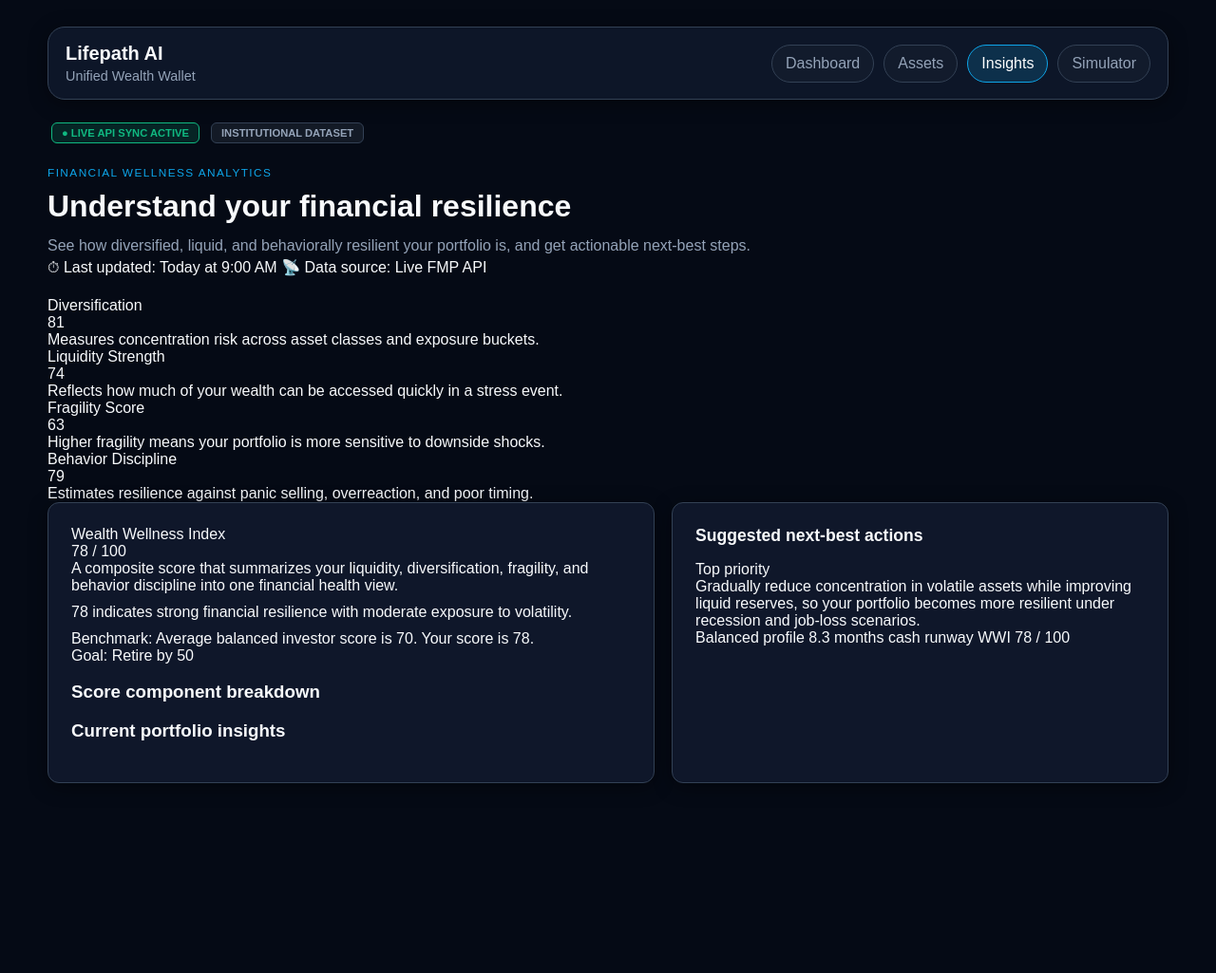
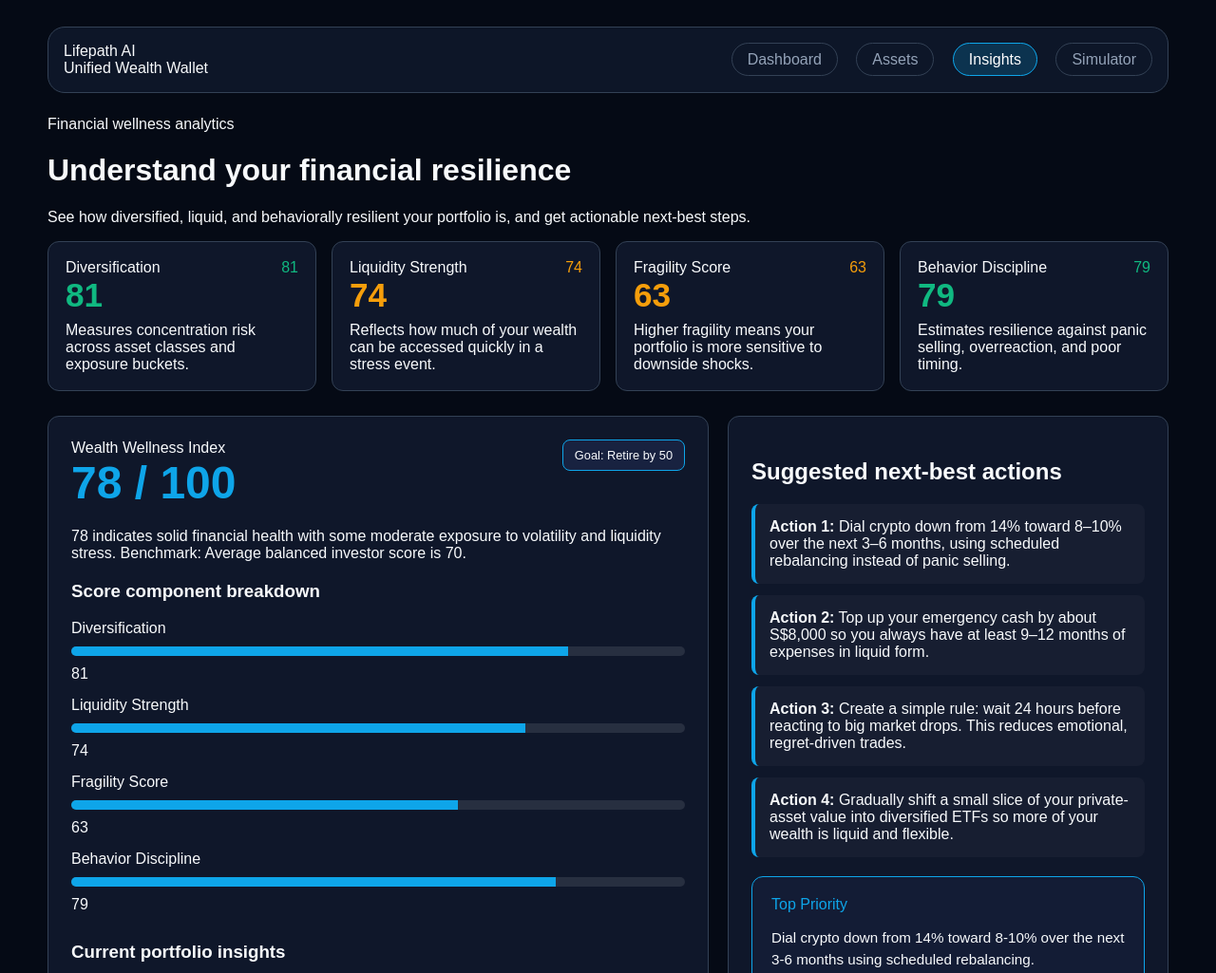
Before and after one commit to tryingtosurviven/CapitAI-2026, a website: page insights.html in a window 1280 px wide. Shown: the top 1025 px of the page at 95% size. Before the commit the page ends 873 px from the top, so only its background shows below. Drawn offline with Linux system fonts and the light colour scheme.

Commit message:
fix: resolve merge conflicts and sync insights with shaira data

```diff
--- a/insights.html
+++ b/insights.html
@@ -6,19 +6,14 @@
   <title>Insights | Lifepath AI</title>
   <style>
     :root {
-      /* Premium Fintech Palette */
       --bg: #050a15;
       --panel: #0f172a;
-      --panel-hover: #1e293b;
       --line: #334155;
       --text: #f8fafc;
       --muted: #94a3b8;
-      --primary: #0ea5e9; /* Tickrs Cyan */
-      --secondary: #6366f1; /* Muted Indigo */
+      --primary: #0ea5e9;
       --green: #10b981;
       --amber: #f59e0b;
-      --red: #f43f5e;
-      --shadow: 0 4px 20px rgba(0, 0, 0, 0.4);
       --radius: 12px;
     }
 
@@ -31,67 +26,59 @@
       color: var(--text);
     }
 
-    a { color: inherit; text-decoration: none; }
+    .container { width: min(1180px, calc(100% - 32px)); margin: 0 auto; padding: 28px 0; }
 
-    .container {
-      width: min(1180px, calc(100% - 32px));
-      margin: 0 auto;
-      padding: 28px 0 48px;
+    .navbar {
+      display: flex; justify-content: space-between; align-items: center;
+      margin-bottom: 24px; padding: 16px;
+      background: rgba(16, 26, 46, 0.8); border: 1px solid var(--line); border-radius: 18px;
     }
 
-    .navbar {
-      display: flex; justify-content: space-between; align-items: center; gap: 16px;
-      margin-bottom: 24px; padding: 16px 18px;
-      background: rgba(16, 26, 46, 0.78); border: 1px solid var(--line);
-      border-radius: 18px; box-shadow: var(--shadow);
+    .nav-link { color: var(--muted); text-decoration: none; margin-left: 15px; padding: 8px 16px; border-radius: 20px; border: 1px solid var(--line); }
+    .nav-link.active { color: white; background: rgba(14, 165, 233, 0.2); border-color: var(--primary); }
+
+    /* Fix for the "Wordy" look: Metric Grid */
+    .metric-grid {
+      display: grid;
+      grid-template-columns: repeat(4, 1fr);
+      gap: 16px;
+      margin-bottom: 26px;
     }
 
-    .brand { display: flex; flex-direction: column; gap: 4px; }
-    .brand-title { font-size: 1.25rem; font-weight: 700; }
-    .brand-subtitle { color: var(--muted); font-size: 0.9rem; }
-
-    .nav-links { display: flex; flex-wrap: wrap; gap: 10px; }
-    .nav-link {
-      padding: 10px 14px; border-radius: 999px; border: 1px solid var(--line);
-      color: var(--muted); background: rgba(255, 255, 255, 0.02);
+    .metric-card {
+      background: var(--panel);
+      padding: 20px;
+      border-radius: var(--radius);
+      border: 1px solid var(--line);
     }
 
-    .nav-link.active { color: white; background: rgba(14, 165, 233, 0.18); border-color: var(--primary); }
-
-    .page-header { margin-bottom: 22px; }
-    .eyebrow { color: var(--primary); text-transform: uppercase; letter-spacing: 0.12em; font-size: 0.74rem; margin-bottom: 10px; }
-    .page-title { margin: 0 0 10px; font-size: 2rem; }
-    .page-subtitle { color: var(--muted); line-height: 1.6; margin: 0; }
-
-    .panel, .card {
-      background: var(--panel); border: 1px solid var(--line);
-      border-radius: var(--radius); box-shadow: var(--shadow);
-      padding: 24px; transition: 0.2s ease;
-    }
-    .panel:hover { border-color: var(--primary); background: var(--panel-hover); }
-
-    .metric-grid { display: grid; grid-template-columns: repeat(4, 1fr); gap: 16px; margin-bottom: 26px; }
-    .card-title { color: var(--muted); font-size: 0.75rem; text-transform: uppercase; letter-spacing: 0.08em; margin-bottom: 12px; }
-    .metric-score { font-size: 2.2rem; font-weight: 800; margin-bottom: 8px; }
-
-    .layout-2 { display: grid; grid-template-columns: 1.1fr 0.9fr; gap: 18px; }
-    .section-title { margin: 0 0 16px; font-size: 1.1rem; }
-
-    .primary-btn {
-      background: var(--primary); color: white; border: none;
-      padding: 10px 18px; border-radius: 10px; cursor: pointer; font-weight: 700;
+    .card, .panel {
+      background: var(--panel);
+      border: 1px solid var(--line);
+      border-radius: var(--radius);
+      padding: 18px;
+      transition: all 0.2s ease-in-out;
     }
 
-    .toast {
-      position: fixed; top: 18px; right: 18px; z-index: 9999;
-      padding: 14px 16px; border-radius: 12px; opacity: 0; transition: 0.3s;
+    .metric-score {
+      font-size: 2.2rem;
+      font-weight: 800;
+      margin-bottom: 8px;
     }
-    .toast.show { opacity: 1; transform: translateY(0); }
 
+    .metric-label { color: var(--muted); text-transform: uppercase; font-size: 0.7rem; margin-bottom: 8px; }
+    .metric-value { font-size: 2.2rem; font-weight: 800; margin-bottom: 4px; }
+    .score-good { color: var(--green); }
+    .score-medium { color: var(--amber); }
+
+    .layout-2 { display: grid; grid-template-columns: 1.2fr 0.8fr; gap: 20px; }
+    .panel { background: var(--panel); border: 1px solid var(--line); border-radius: var(--radius); padding: 24px; }
+
+    .bar-track { height: 10px; background: rgba(255,255,255,0.1); border-radius: 5px; margin: 10px 0; overflow: hidden; }
+    .bar-fill { height: 100%; background: var(--primary); transition: width 1s ease-in-out; }
+
+    .action-card { border-left: 4px solid var(--primary); background: rgba(255,255,255,0.03); padding: 15px; border-radius: 8px; margin-bottom: 12px; }
   </style>
-
-  <script src="mock-data.js"></script>
-  <script src="state.js"></script>
 </head>
 <body>
   <div class="container">
@@ -108,171 +95,100 @@
       </div>
     </nav>
 
-    <div style="display: flex; gap: 12px; margin-bottom: 24px; padding: 0 4px;">
-      <span style="font-size: 0.7rem; padding: 4px 10px; background: rgba(16, 185, 129, 0.15); color: var(--green); border: 1px solid var(--green); border-radius: 6px; font-weight: 700;">
-        ● LIVE API SYNC ACTIVE
-      </span>
-      <span style="font-size: 0.7rem; padding: 4px 10px; background: rgba(148, 163, 184, 0.1); color: var(--muted); border: 1px solid var(--line); border-radius: 6px; font-weight: 700;">
-        INSTITUTIONAL DATASET
-      </span>
-    </div>
-
     <div class="page-header">
       <div class="eyebrow">Financial wellness analytics</div>
       <h1 class="page-title">Understand your financial resilience</h1>
-      <p class="page-subtitle">
-        See how diversified, liquid, and behaviorally resilient your portfolio is, and get actionable next-best steps.
-      </p>
-      <div class="meta-tags">
-        <span class="meta-chip" id="insights-last-updated">⏱ Last updated: Today at 9:00 AM</span>
-        <span class="meta-chip" id="insights-data-source">📡 Data source: Live FMP API</span>
-      </div>
+      <p class="page-subtitle">See how diversified, liquid, and behaviorally resilient your portfolio is, and get actionable next-best steps.</p>
     </div>
 
-    <div class="metrics-grid">
-      <div class="metric-card">
-        <div class="metric-label">Diversification</div>
-        <div class="metric-value" id="diversification-score">81</div>
-        <div class="metric-note">Measures concentration risk across asset classes and exposure buckets.</div>
+    <div class="metric-grid">
+      <div class="card">
+        <div class="card-title">Diversification <span style="float:right; color:var(--green);">81</span></div>
+        <div class="metric-score" style="color:var(--green);">81</div>
+        <div class="card-note">Measures concentration risk across asset classes and exposure buckets.</div>
       </div>
-
-      <div class="metric-card">
-        <div class="metric-label">Liquidity Strength</div>
-        <div class="metric-value" id="liquidity-score">74</div>
-        <div class="metric-note">Reflects how much of your wealth can be accessed quickly in a stress event.</div>
+      <div class="card">
+        <div class="card-title">Liquidity Strength <span style="float:right; color:var(--amber);">74</span></div>
+        <div class="metric-score" style="color:var(--amber);">74</div>
+        <div class="card-note">Reflects how much of your wealth can be accessed quickly in a stress event.</div>
       </div>
-
-      <div class="metric-card">
-        <div class="metric-label">Fragility Score</div>
-        <div class="metric-value" id="fragility-score">63</div>
-        <div class="metric-note">Higher fragility means your portfolio is more sensitive to downside shocks.</div>
+      <div class="card">
+        <div class="card-title">Fragility Score <span style="float:right; color:var(--amber);">63</span></div>
+        <div class="metric-score" style="color:var(--amber);">63</div>
+        <div class="card-note">Higher fragility means your portfolio is more sensitive to downside shocks.</div>
       </div>
-
-      <div class="metric-card">
-        <div class="metric-label">Behavior Discipline</div>
-        <div class="metric-value" id="behavior-score">79</div>
-        <div class="metric-note">Estimates resilience against panic selling, overreaction, and poor timing.</div>
+      <div class="card">
+        <div class="card-title">Behavior Discipline <span style="float:right; color:var(--green);">79</span></div>
+        <div class="metric-score" style="color:var(--green);">79</div>
+        <div class="card-note">Estimates resilience against panic selling, overreaction, and poor timing.</div>
       </div>
     </div>
 
     <div class="layout-2">
       <div class="panel">
-        <div class="score-wrap">
+        <div style="display:flex; justify-content:space-between; align-items:flex-start; margin-bottom:20px;">
           <div>
-            <div class="score-label">Wealth Wellness Index</div>
-            <div class="score-value" id="wwi-score">78 / 100</div>
-            <div class="score-subtext">
-              A composite score that summarizes your liquidity, diversification, fragility, and behavior discipline into one financial health view.
-            </div>
-            <div class="score-subtext" id="wwi-explanation" style="margin-top: 10px;">
-              78 indicates strong financial resilience with moderate exposure to volatility.
-            </div>
-            <div class="score-subtext" id="wwi-benchmark" style="margin-top: 10px;">
-              Benchmark: Average balanced investor score is 70. Your score is 78.
-            </div>
+            <div class="card-title">Wealth Wellness Index</div>
+            <div style="font-size:3rem; font-weight:800; color:var(--primary);">78 / 100</div>
           </div>
-          <div class="score-chip" id="goal-chip">Goal: Retire by 50</div>
+          <div style="padding:8px 12px; background:rgba(109,124,255,0.1); border-radius:8px; font-size:0.8rem; border:1px solid var(--primary);">Goal: Retire by 50</div>
         </div>
 
-        <h3 class="subsection-title">Score component breakdown</h3>
-        <div class="component-list" id="component-list"></div>
+        <p class="card-note" style="margin-bottom:20px;">78 indicates solid financial health with some moderate exposure to volatility and liquidity stress. Benchmark: Average balanced investor score is 70.</p>
 
-        <h3 class="subsection-title">Current portfolio insights</h3>
-        <div class="insight-list" id="insight-list"></div>
+        <h3 class="section-title">Score component breakdown</h3>
+        <div style="display:grid; gap:15px; margin-bottom:30px;">
+          <div class="component-row"><span>Diversification</span><div class="bar-track"><div class="bar-fill" style="width:81%;"></div></div><span>81</span></div>
+          <div class="component-row"><span>Liquidity Strength</span><div class="bar-track"><div class="bar-fill" style="width:74%;"></div></div><span>74</span></div>
+          <div class="component-row"><span>Fragility Score</span><div class="bar-track"><div class="bar-fill" style="width:63%;"></div></div><span>63</span></div>
+          <div class="component-row"><span>Behavior Discipline</span><div class="bar-track"><div class="bar-fill" style="width:79%;"></div></div><span>79</span></div>
+        </div>
+
+        <h3 class="section-title">Current portfolio insights</h3>
+        <div style="display:grid; gap:10px;">
+          <div class="card" style="padding:15px; background:rgba(255,255,255,0.03); font-size:0.9rem; color:var(--muted);">You have around 8 months of essential expenses in cash, which is a healthy liquidity buffer.</div>
+          <div class="card" style="padding:15px; background:rgba(255,255,255,0.03); font-size:0.9rem; color:var(--muted);">Crypto is slightly above your target range. Gradual de-risking can reduce future stress.</div>
+        </div>
       </div>
 
       <div class="panel">
         <h2 class="section-title">Suggested next-best actions</h2>
-        <div class="action-list" id="action-list"></div>
+        <div id="suggested-actions-list">
+          <div class="action-card">
+            <strong>Action 1:</strong> Dial crypto down from 14% toward 8–10% over the next 3–6 months, using scheduled rebalancing instead of panic selling.
+          </div>
+          <div class="action-card">
+            <strong>Action 2:</strong> Top up your emergency cash by about S$8,000 so you always have at least 9–12 months of expenses in liquid form.
+          </div>
+          <div class="action-card">
+            <strong>Action 3:</strong> Create a simple rule: wait 24 hours before reacting to big market drops. This reduces emotional, regret-driven trades.
+          </div>
+          <div class="action-card">
+            <strong>Action 4:</strong> Gradually shift a small slice of your private-asset value into diversified ETFs so more of your wealth is liquid and flexible.
+          </div>
 
-        <div class="priority-card">
-          <div class="priority-title">Top priority</div>
-          <div class="priority-text" id="priority-text">
-            Gradually reduce concentration in volatile assets while improving liquid reserves, so your portfolio becomes more resilient under recession and job-loss scenarios.
           </div>
-        </div>
 
-        <div class="tag-row">
-          <span class="small-tag" id="profile-tag">Balanced profile</span>
-          <span class="small-tag" id="runway-tag">8.3 months cash runway</span>
-          <span class="small-tag" id="wwi-tag">WWI 78 / 100</span>
+        <div style="margin-top:20px; padding:20px; background:rgba(109,124,255,0.05); border:1px solid var(--primary); border-radius:12px;">
+          <div class="card-title" style="color:var(--primary);">Top Priority</div>
+          <p style="font-size:0.95rem; line-height:1.5;">Dial crypto down from 14% toward 8-10% over the next 3-6 months using scheduled rebalancing.</p>
         </div>
       </div>
     </div>
+
+    <div class="card" style="padding:15px; background:rgba(255,255,255,0.03); font-size:0.9rem; color:var(--muted);">
+      Private assets like your 3D printing business are valuable but illiquid. They should not be your first line of defence in an emergency.
+    </div>
+
+    <div style="display: flex; gap: 8px; margin-top: 15px;">
+      <span style="font-size: 0.7rem; padding: 4px 8px; background: rgba(255,255,255,0.05); border-radius: 4px; color: var(--muted);">Balanced profile</span>
+      <span style="font-size: 0.7rem; padding: 4px 8px; background: rgba(255,255,255,0.05); border-radius: 4px; color: var(--muted);">8.3 months cash runway</span>
+      <span style="font-size: 0.7rem; padding: 4px 8px; background: rgba(255,255,255,0.05); border-radius: 4px; color: var(--muted);">WWI 78 / 100</span>
+    </div>
   </div>
 
-  <script>
-    function getGlobalMeta() {
-      const fallback = {
-        lastUpdated: "Today at 9:00 AM",
-        dataSource: "Live FMP API"
-      };
+  <script src="mock-data.js"></script>
+  <script src="state.js"></script>
 
-      if (typeof StateManager !== "undefined") {
-        const globalState = StateManager.get();
-        return {
-          lastUpdated: globalState.lastUpdated || fallback.lastUpdated,
-          dataSource: globalState.dataSource || fallback.dataSource
-        };
-      }
-
-      return fallback;
-    }
-
-    function renderInsights() {
-      const actionsList = document.getElementById("suggested-actions-list");
-      if (!actionsList) return;
-
-      actionsList.innerHTML = suggestions.map((action, index) => `
-        <div class="panel" style="margin-bottom: 16px; border-left: 4px solid ${action.color}; padding: 20px;">
-          <div style="display: flex; justify-content: space-between; align-items: flex-start; gap: 15px;">
-            <div>
-              <div style="color: ${action.color}; font-size: 0.7rem; font-weight: 800; text-transform: uppercase; margin-bottom: 8px;">
-                Next-Best Action
-              </div>
-              <div style="font-size: 1rem; font-weight: 700; margin-bottom: 8px; color: white;">
-                ${action.text}
-              </div>
-            </div>
-            <button class="primary-btn" style="white-space:nowrap; padding: 8px 12px; font-size: 0.8rem;"
-                    onclick='simulateFix(this, ${JSON.stringify(action.impact)})'>
-              Simulate Fix
-            </button>
-          </div>
-          <div style="font-size: 0.8rem; color: var(--muted); margin-top: 10px;">
-            Targeting: ${Object.keys(action.impact).join(", ")} improvement
-          </div>
-        </div>
-      `).join("");
-
-      setTimeout(() => {
-        document.querySelectorAll(".bar-fill").forEach(bar => {
-          bar.style.width = bar.dataset.width;
-        });
-      }, 100);
-
-      const insightList = document.getElementById("insight-list");
-      insightList.innerHTML = insights.map(item => `
-        <div class="insight-item">${item}</div>
-      `).join("");
-
-      const actionList = document.getElementById("action-list");
-      const actions = analytics.suggestedActions || [];
-      actionList.innerHTML = actions.map((item, index) => `
-        <div class="action-item">
-          <strong>Action ${index + 1}:</strong> ${item}
-        </div>
-      `).join("");
-
-      const topPriority = actions[0]
-        ? actions[0]
-        : "Strengthen liquidity and reduce concentration in volatile assets to improve portfolio resilience.";
-      setText("priority-text", topPriority);
-    }
-
-    document.addEventListener("DOMContentLoaded", () => {
-      renderInsightsPage();
-    });
-  </script>
 </body>
 </html>
```
